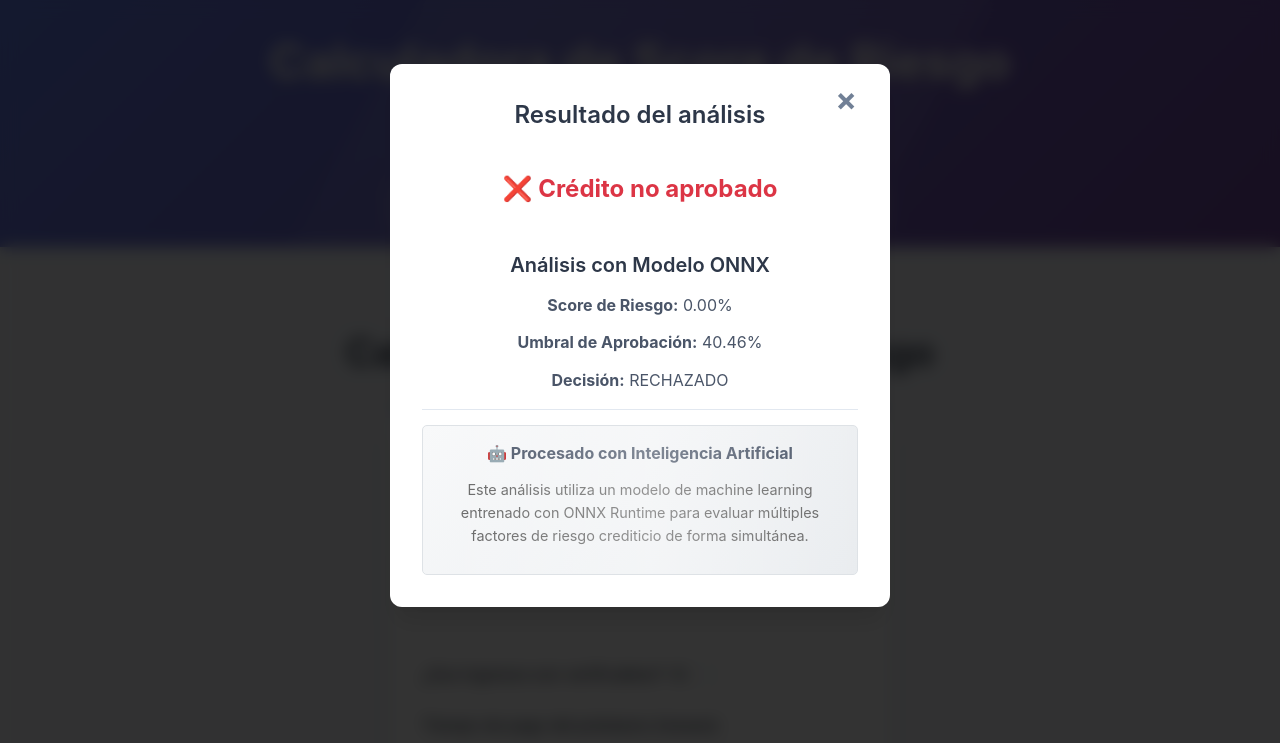
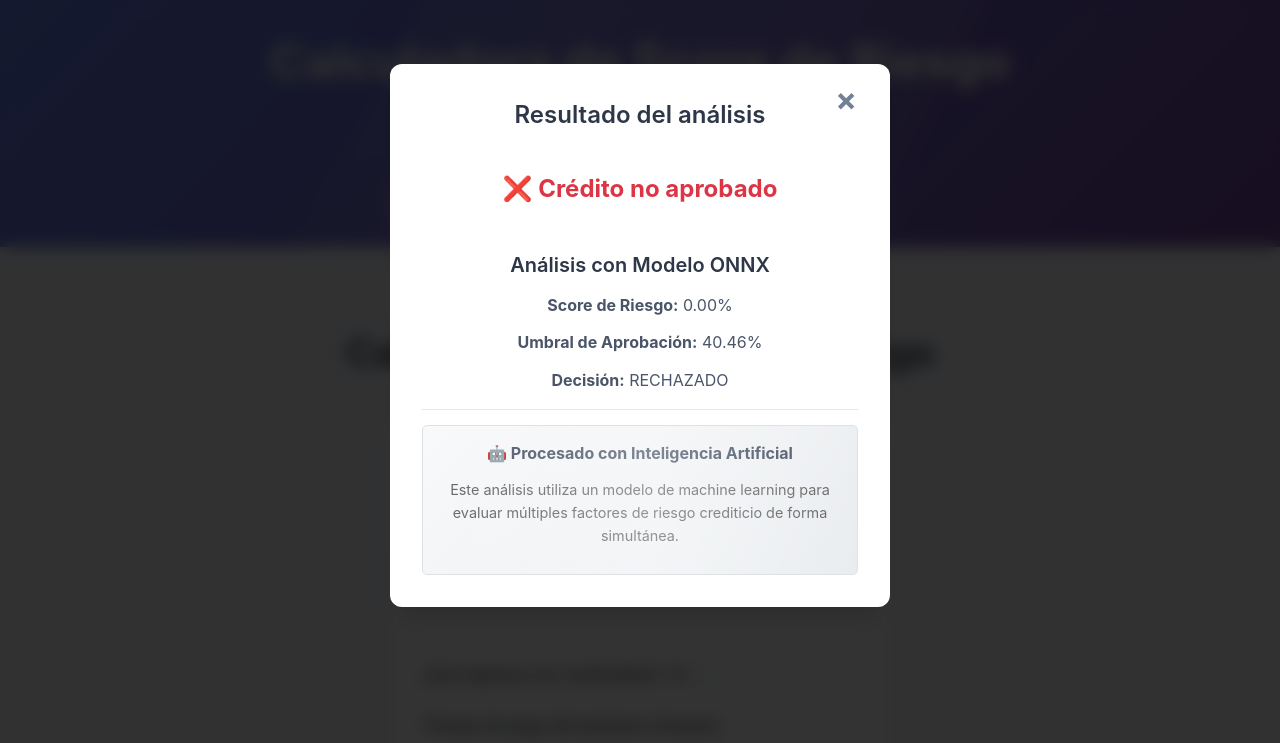
Before and after one commit to Straver00/credit_risk, a Flask app: template templates/index.html in a window 1280 px wide. Shown: the top 743 px of the page. Run offline with Flask 3, Linux system fonts and the light colour scheme; the template is opened without the code that fills it, so the values that code supplies are empty.

Commit message:
update html

```diff
--- a/templates/index.html
+++ b/templates/index.html
@@ -129,8 +129,8 @@
           <div style="background: #f8f9fa; padding: 15px; border-radius: 5px; margin-top: 15px;">
             <p><strong>🤖 Procesado con Inteligencia Artificial</strong></p>
             <p style="font-size: 0.9em; color: #666; margin-top: 5px;">
-              Este análisis utiliza un modelo de machine learning entrenado con ONNX Runtime
-              para evaluar múltiples factores de riesgo crediticio de forma simultánea.
+              Este análisis utiliza un modelo de machine learning para evaluar múltiples factores
+              de riesgo crediticio de forma simultánea.
             </p>
           </div>
         `;
```
